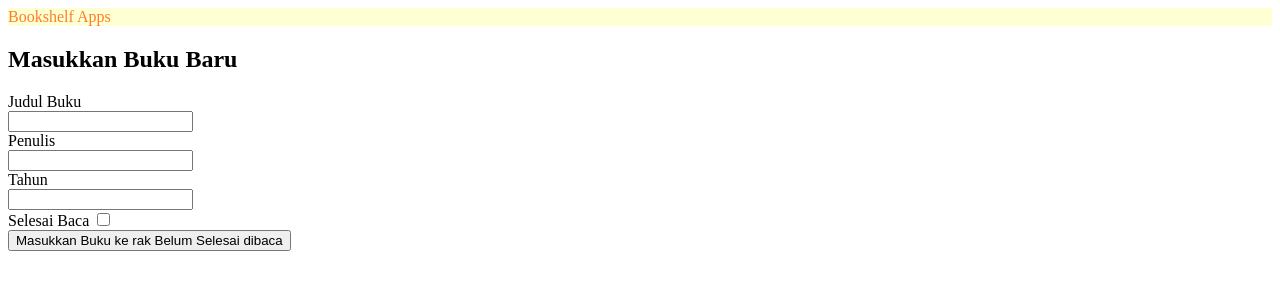
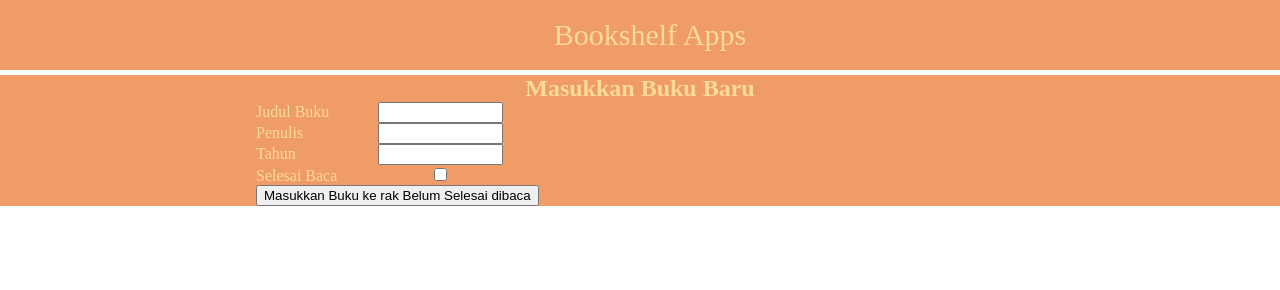
Before and after one commit to Apriyanto28/dicoding-front-end, a plain HTML site: page Tugas-Akhir-Membuat-Web-Lanjutan/index.html in a window 1280 px wide. Drawn offline with Linux system fonts and the light colour scheme.

Commit message:
Melakukan perubahan tampilan

```diff
--- a/Tugas-Akhir-Membuat-Web-Lanjutan/index.html
+++ b/Tugas-Akhir-Membuat-Web-Lanjutan/index.html
@@ -20,14 +20,14 @@
         <section>
             <h2>Masukkan Buku Baru</h2>
             <form action="#">
-                <label for="judul">Judul Buku</label> <br>
+                <label for="judul">Judul Buku</label>
                 <input type="text" id="judul" name="judul" required> <br>
-                <label for="tulis">Penulis</label> <br>
+                <label for="tulis">Penulis</label>
                 <input type="text" id="tulis" name="tulis" required> <br>
-                <label for="tahun">Tahun</label> <br>
+                <label for="tahun">Tahun</label>
                 <input type="text" id="tahun" name="tahun" required> <br>
-                <label for="baca">Selesai Baca</label>
-                <input type="checkbox" id="baca" name="baca"> <br>
+                <label for="baca" class="last">Selesai Baca</label>
+                <input type="checkbox" id="baca" name="baca">
                 <button type="submit">
                     Masukkan Buku ke rak Belum Selesai dibaca
                 </button>
--- a/Tugas-Akhir-Membuat-Web-Lanjutan/style/grid.css
+++ b/Tugas-Akhir-Membuat-Web-Lanjutan/style/grid.css
@@ -1,50 +1,37 @@
-.row{
-    display: flex;
-    flex-direction: row;
+body{
+    margin: 0;
+    padding: 0;
+}
+header{
+    height: 50px;
+    width: 100%;
+    padding: 10px;
+
+    text-align: center;
+    line-height: 50px;
+
+    font-size: 30px;
     margin-bottom: 5px;
 }
-.col{
-    background-color: black;
-    color: white;
-    margin: 0 0.167%;
-    height: 60px;
-    line-height: 60px;
+main section{
+    width: 60%;
+    margin: 0 auto;
+}
+main section h2{
+    margin: 0;
     text-align: center;
-    padding: 5px;
 }
-.col-1{
-    width: 8%;
+main section form,
+main section form label{
+    display: inline-block;
 }
-.col-2{
-    width: 16.33%;
+main section form label.last{
+    display: inline-block;
+    width: 30%;
 }
-.col-3{
-    width: 24.33%;
+main section form label{
+    width: 30%;
 }
-.col-4{
-    width: 32.33%;
+main section form input{
+    width: 30%;
 }
-.col-5{
-    width: 40.33%;
-}
-.col-6{
-    width: 48.99%;
-}
-.col-7{
-    width: 57.99%;
-}
-.col-8{
-    width: 65.99%;
-}
-.col-9{
-    width: 73.99%;
-}
-.col-10{
-    width: 81.99%;
-}
-.col-11{
-    width: 89.99%;
-}
-.col-12{
-    width: 98.99%;
-}
--- a/Tugas-Akhir-Membuat-Web-Lanjutan/style/style.css
+++ b/Tugas-Akhir-Membuat-Web-Lanjutan/style/style.css
@@ -1,4 +1,4 @@
-header{
-    background-color: #FEFFD2;
-    color: #FF7D29;
+header, main{
+    background-color: #EF9C66;
+    color: #FCDC94;
 }
```
